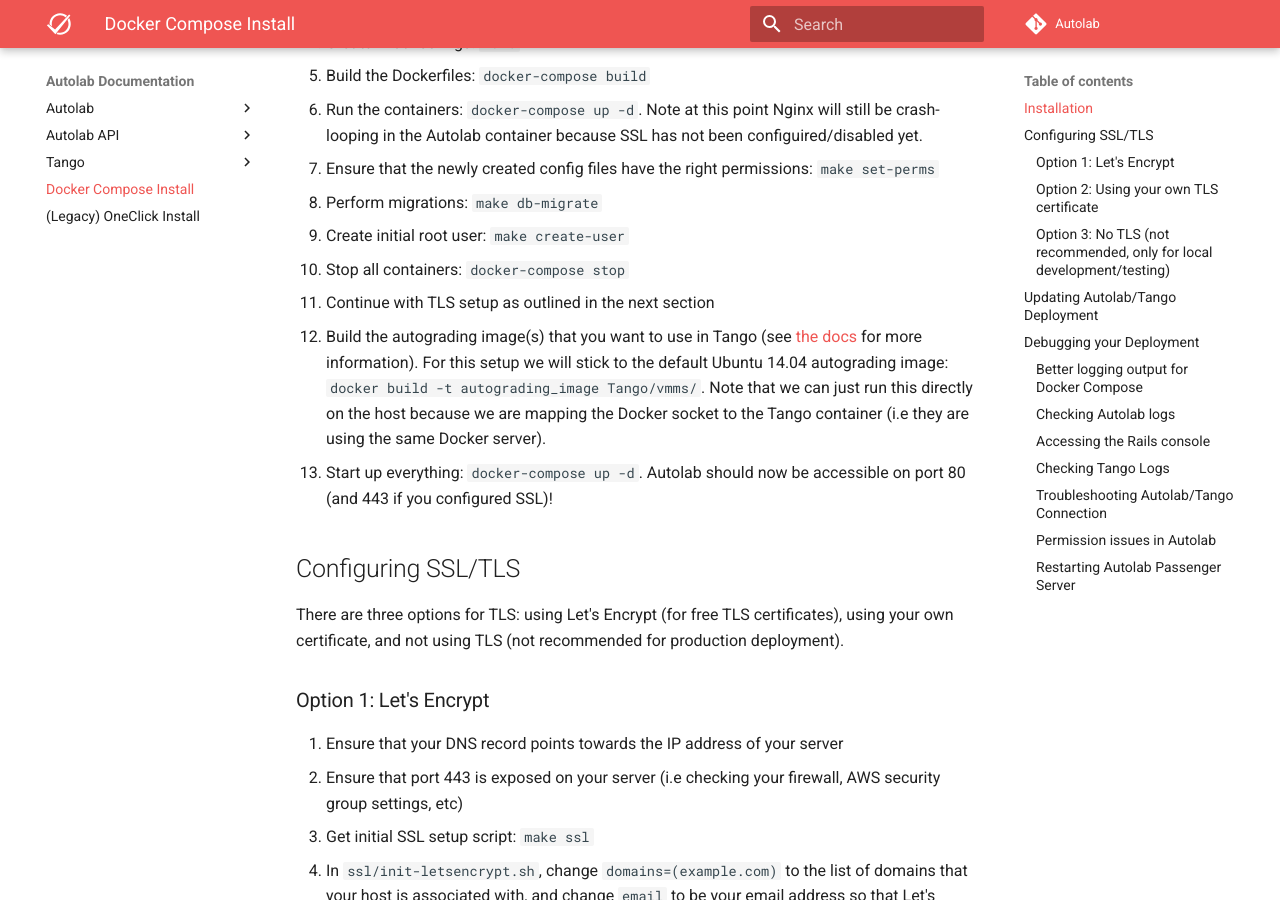
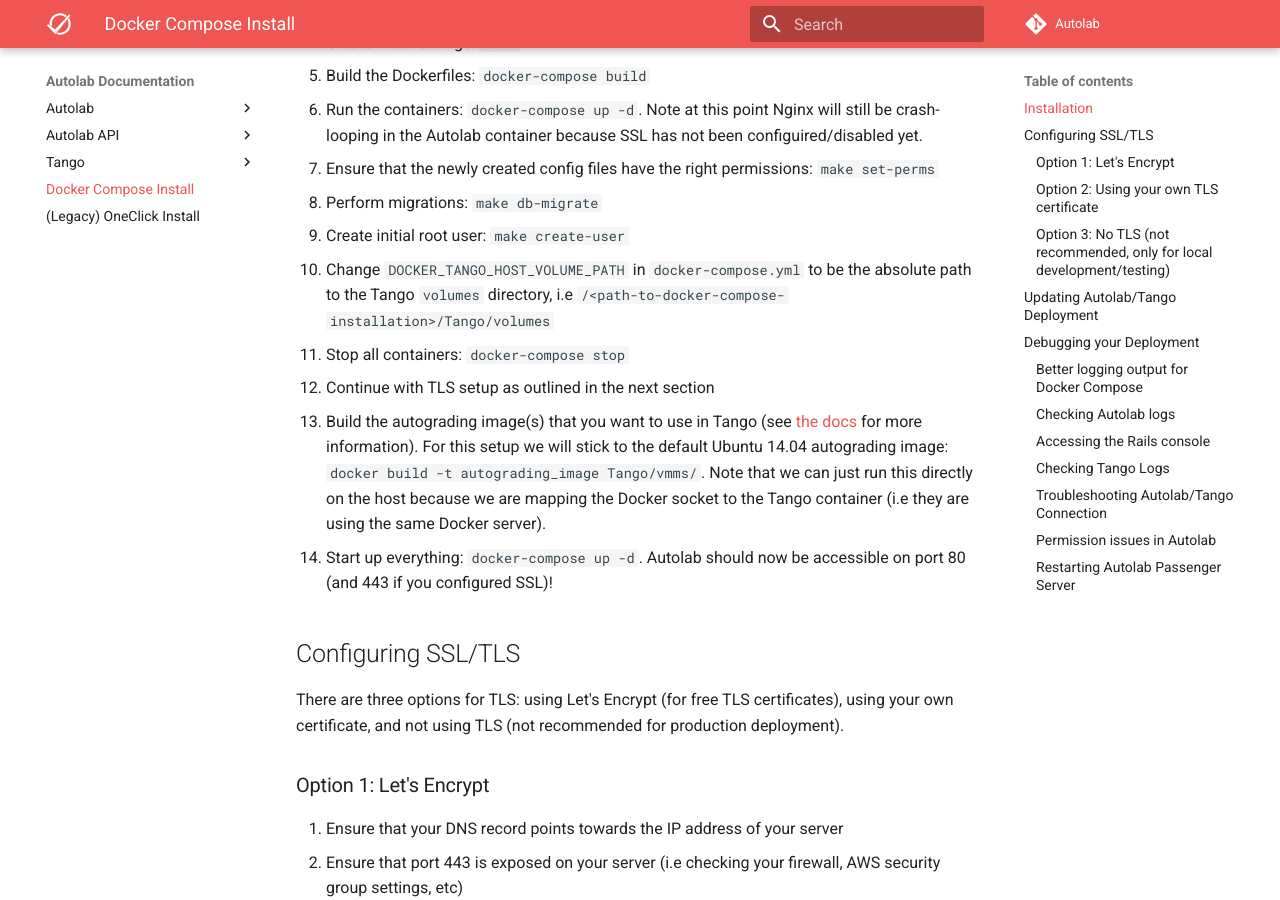
Before and after one commit to muaziqbal/Autolab, an MkDocs documentation site: the page built from docs/docker-compose.md, in a window 1280 px wide and 900 px high, scrolled down 604 px. Built offline with MkDocs 1.6.1 and Material for MkDocs 9.7.7, drawn with Linux system fonts in a browser that asks for light colours; comment, search, counter and statistics services are not loaded.

Commit message:
Update docs to mention updating DOCKER_TANGO_HOST_VOLUME_PATH which is required for Tango to work properly (#1275)

```diff
--- a/docs/docker-compose.md
+++ b/docs/docker-compose.md
@@ -16,10 +16,11 @@ First ensure that you have Docker and Docker Compose installed on your machine.
 7. Ensure that the newly created config files have the right permissions: `make set-perms`
 8. Perform migrations: `make db-migrate`
 9. Create initial root user: `make create-user`
-10. Stop all containers: `docker-compose stop`
-11. Continue with TLS setup as outlined in the next section
-12. Build the autograding image(s) that you want to use in Tango (see [the docs](https://docs.autolabproject.com/tango-vmms/#docker-vmms-setup) for more information). For this setup we will stick to the default Ubuntu 14.04 autograding image: `docker build -t autograding_image Tango/vmms/`. Note that we can just run this directly on the host because we are mapping the Docker socket to the Tango container (i.e they are using the same Docker server).
-13. Start up everything: `docker-compose up -d`. Autolab should now be accessible on port 80 (and 443 if you configured SSL)!
+10. Change `DOCKER_TANGO_HOST_VOLUME_PATH` in `docker-compose.yml` to be the absolute path to the Tango `volumes` directory, i.e `/<path-to-docker-compose-installation>/Tango/volumes`
+11. Stop all containers: `docker-compose stop`
+12. Continue with TLS setup as outlined in the next section
+13. Build the autograding image(s) that you want to use in Tango (see [the docs](https://docs.autolabproject.com/tango-vmms/#docker-vmms-setup) for more information). For this setup we will stick to the default Ubuntu 14.04 autograding image: `docker build -t autograding_image Tango/vmms/`. Note that we can just run this directly on the host because we are mapping the Docker socket to the Tango container (i.e they are using the same Docker server).
+14. Start up everything: `docker-compose up -d`. Autolab should now be accessible on port 80 (and 443 if you configured SSL)!
 
 ## Configuring SSL/TLS
 There are three options for TLS: using Let's Encrypt (for free TLS certificates), using your own certificate, and not using TLS (not recommended for production deployment).
```
